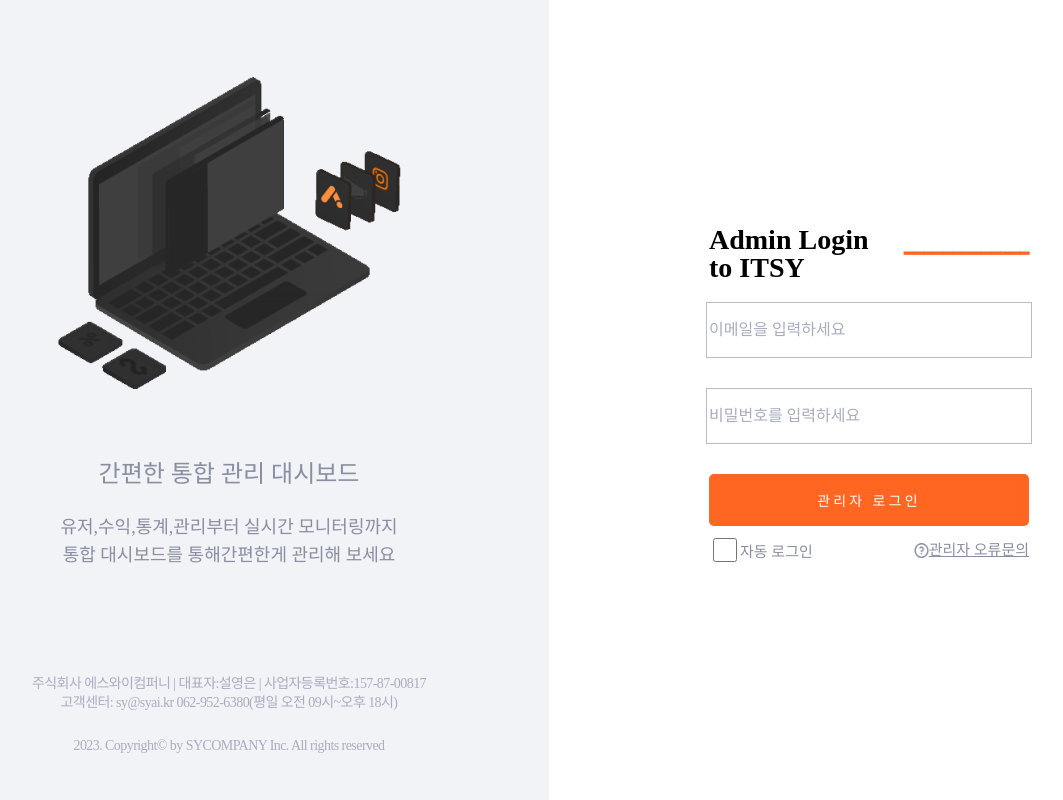
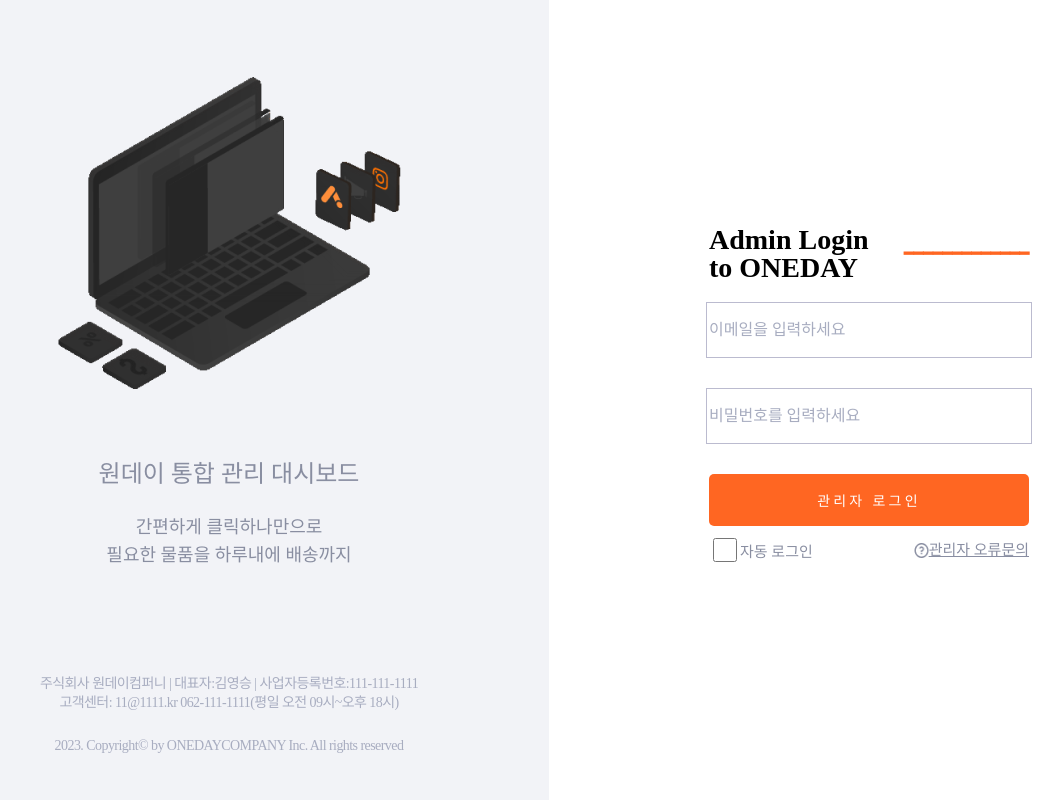
Before and after one commit to kimys-kor/react-oneday, a React (Vite) app: page / in a window 1280 px wide. Shown: the whole page, without its empty margins (91-1154 px from the left). Built offline with nearby package versions, Linux system fonts and the light colour scheme; a web font is replaced by a local one.

Commit message:
로그인 페이지 문구 수정

```diff
--- a/src/components/Login.tsx
+++ b/src/components/Login.tsx
@@ -57,7 +57,7 @@
       <Leftbox>
         <Leftwrapper>
           <Loginicon src={loginicon}></Loginicon>
-          <Leftfont1>간편한 통합 관리 대시보드</Leftfont1>
+          <Leftfont1>원데이 통합 관리 대시보드</Leftfont1>
           <Leftfont2>{text1}</Leftfont2>
           <Leftfont2>{text2}</Leftfont2>
           <Footer>
@@ -70,7 +70,7 @@
       <Rightbox>
         <Form onSubmit={onSubmit}>
           <Titlebox>
-            <Title>Admin Login to ITSY</Title>
+            <Title>Admin Login to ONEDAY</Title>
             <Divide>━━━━━━━━━━━━━</Divide>
           </Titlebox>
 
--- a/src/data/login/loginData.ts
+++ b/src/data/login/loginData.ts
@@ -1,8 +1,8 @@
-export const text1 = "유저,수익,통계,관리부터 실시간 모니터링까지";
-export const text2 = " 통합 대시보드를 통해간편한게 관리해 보세요";
+export const text1 = "간편하게 클릭하나만으로";
+export const text2 = "필요한 물품을 하루내에 배송까지";
 export const footertext1 =
-  "주식회사 에스와이컴퍼니 | 대표자:설영은 | 사업자등록번호:157-87-00817";
+  "주식회사 원데이컴퍼니 | 대표자:김영승 | 사업자등록번호:111-111-1111";
 export const footertext2 =
-  "고객센터: sy@syai.kr 062-952-6380(평일 오전 09시~오후 18시)";
+  "고객센터: 11@1111.kr 062-111-1111(평일 오전 09시~오후 18시)";
 export const footertext3 =
-  "2023. Copyright© by SYCOMPANY Inc. All rights reserved";
+  "2023. Copyright© by ONEDAYCOMPANY Inc. All rights reserved";
```
